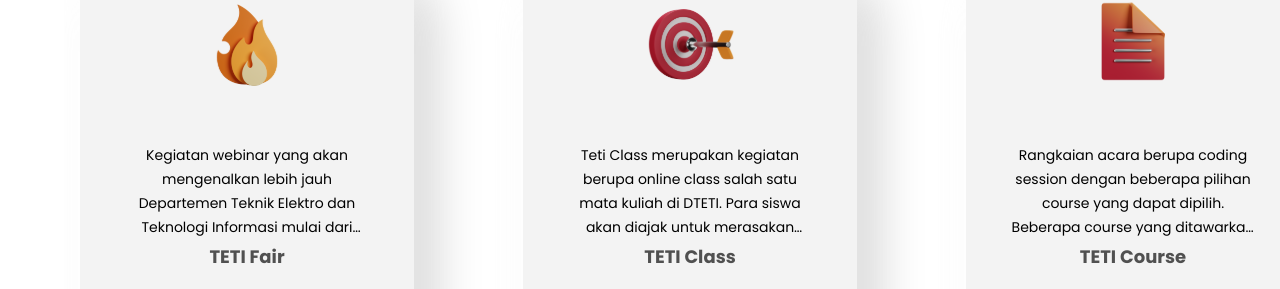
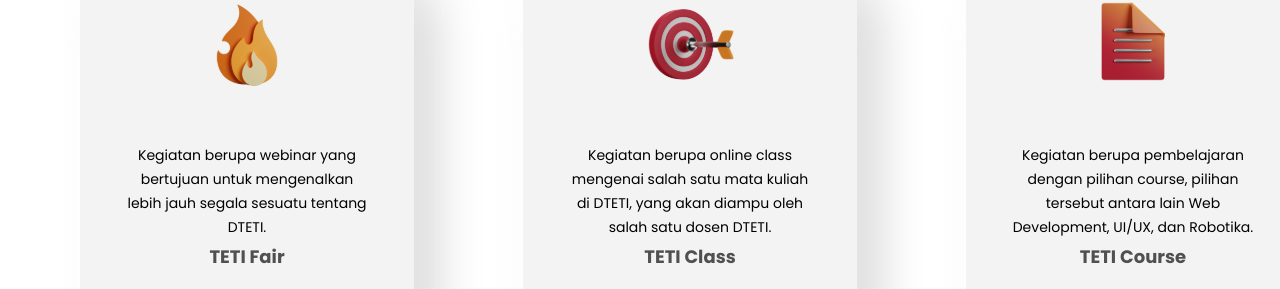
Before and after one commit to aufarhmn/web-open-house, a Next.js app: page / in a window 1280 px wide. Shown: the part 1698-1987 px from the top of the page. Built offline with nearby package versions, Linux system fonts and the light colour scheme; no server answers; the database is empty.

Commit message:
fix: routing, content improvement

```diff
--- a/components/FunFacts.js
+++ b/components/FunFacts.js
@@ -12,7 +12,7 @@ import funfacts from './funfacts.json'
 // TODO: Dynamic Pagination
 export default function FunFacts() {
   return (
-    <section>
+    <section id="funfact">
       <h2 className="text-center px-5 mx-auto font-Poppins font-semibold text-[#93DDDE] text-[35px] md:text-[45px] max-w-[630px]">
         Some random fun facts about our department
       </h2>
--- a/components/Navbar.js
+++ b/components/Navbar.js
@@ -9,7 +9,7 @@ const scrollToEvents = () => {
 }
 
 const scrollToDepartement = () => {
-  const departement = document.getElementById("about");
+  const departement = document.getElementById("funfact");
   departement.scrollIntoView({ behavior: "smooth" });
 }
 
--- a/components/OHEvents.js
+++ b/components/OHEvents.js
@@ -17,25 +17,25 @@ import { Keyboard, Pagination } from 'swiper'
 const cards = [
   {
     name: 'TETI Fair',
-    desc: 'Kegiatan webinar yang akan mengenalkan lebih jauh Departemen Teknik Elektro dan Teknologi Informasi mulai dari program studinya sampai kegiatan kemahasiswaan. Para siswa akan di kenalakan secara lebih mendalam tentang dunia perkuliahan, program studi yang ditawarkan, dan hal apa saja yang diperlukan sebelum menjadi mahasiswa DTETI.',
+    desc: 'Kegiatan berupa webinar yang bertujuan untuk mengenalkan lebih jauh segala sesuatu tentang DTETI.',
     logo: FireLogo,
     path: '/tetifair',
   },
   {
     name: 'TETI Class',
-    desc: 'Teti Class merupakan kegiatan berupa online class salah satu mata kuliah di DTETI. Para siswa akan diajak untuk merasakan secara langsung pengalaman berkuliah di DTETI. Dengan adanya kegiatan ini diharapkan dapat menjawab rasa penasaran peserta dengan proses pembelajaran.',
+    desc: 'Kegiatan berupa online class mengenai salah satu mata kuliah di DTETI, yang akan diampu oleh salah satu dosen DTETI.',
     logo: ArcheryTarget,
     path: '/teticlass',
   },
   {
     name: 'TETI Course',
-    desc: 'Rangkaian acara berupa coding session dengan beberapa pilihan course yang dapat dipilih. Beberapa course yang ditawarkan yakni UI/UX, Webdev, dan Robotika.',
+    desc: 'Kegiatan berupa pembelajaran dengan pilihan course, pilihan tersebut antara lain Web Development, UI/UX, dan Robotika.',
     logo: NoteLogo,
     path: '/teticourse',
   },
   {
     name: 'TETI Talk',
-    desc: 'Acara berupa talkshow yang akan mengundang alumni-alumni DTETI untuk berbincang bersama, berbagi insight serta pengalaman mereka setelah lulus. Pada Open House kali ini akan mengundang',
+    desc: 'Kegiatan berupa talkshow yang akan mengundang alumni-alumni DTETI untuk berbincang bersama, berbagi insight serta pengalaman.',
     logo: FireLogo,
     path: '/tetitalk',
   },
--- a/components/funfacts.json
+++ b/components/funfacts.json
@@ -53,7 +53,7 @@
     {
       "topic": "tb",
       "title": "Kenapa TB DTETI?",
-      "desc": "idk either"
+      "desc": "idk either hehehe"
     },
     {
       "topic": "tb",
```
